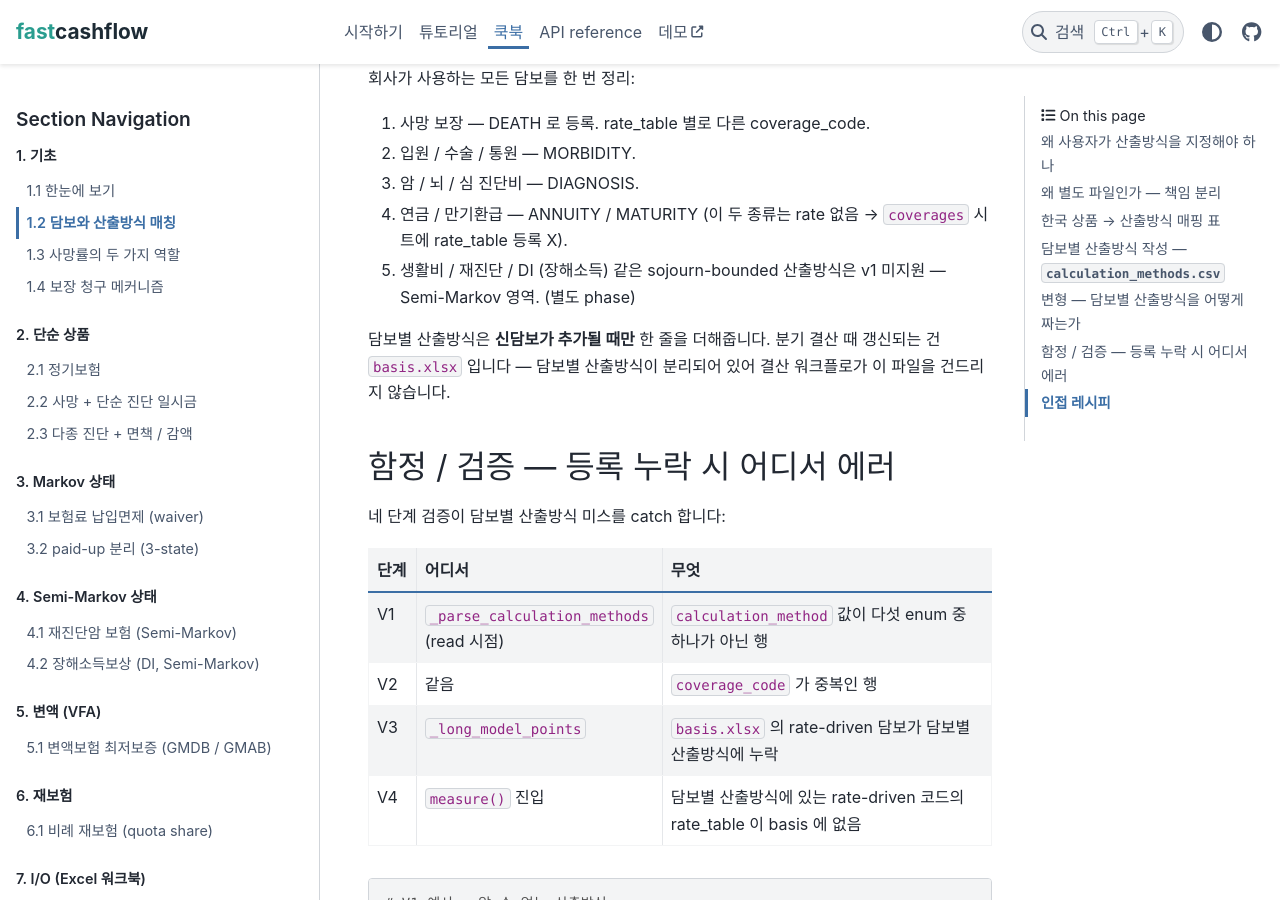
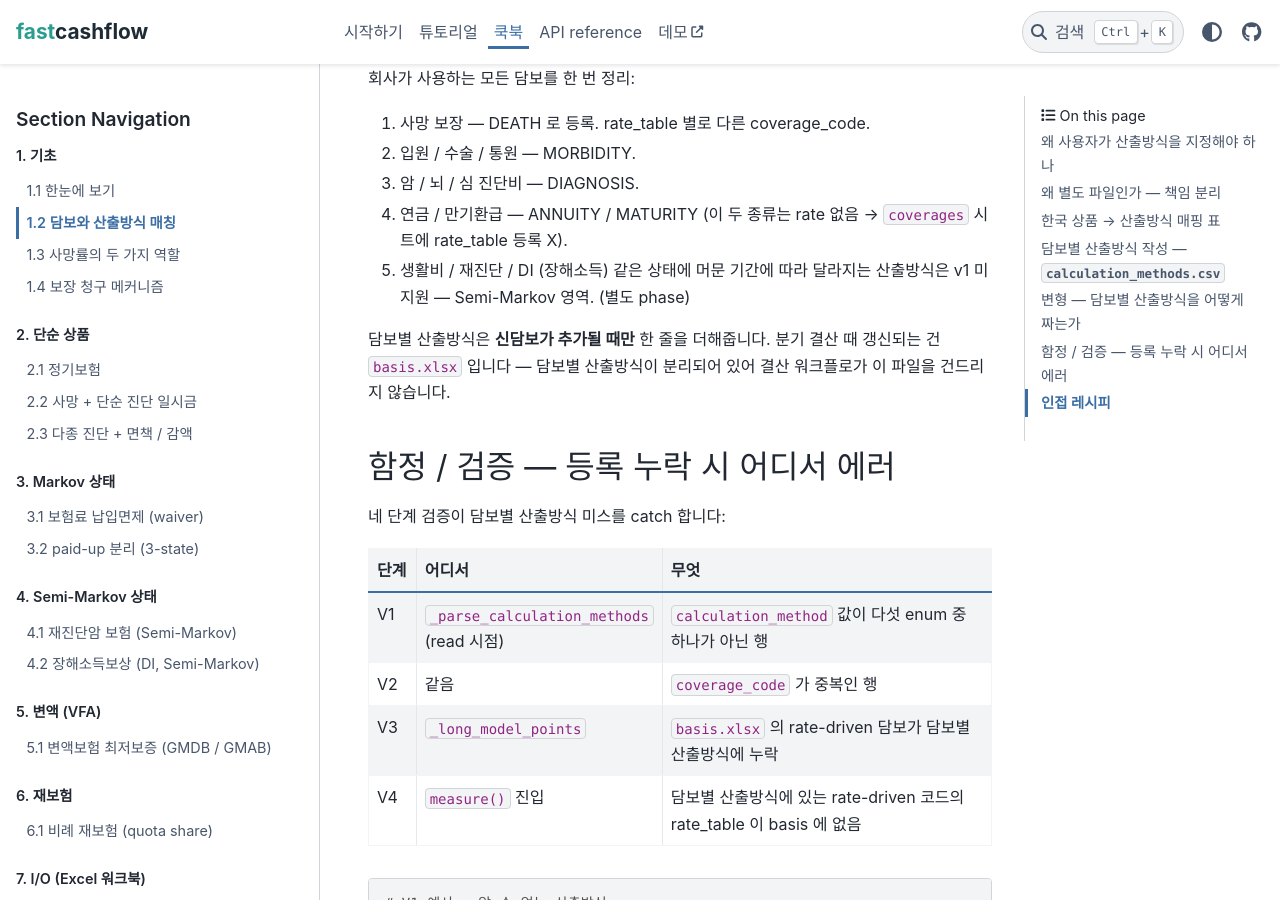
Before and after one commit to seokhoonj/fastcashflow, a Sphinx documentation site: the page built from docs/cookbook/basics/calculation-methods.md, in a window 1280 px wide and 900 px high, scrolled down 4062 px. Built offline with Sphinx 7.4.7 and the PyData theme 0.15.4, drawn with Linux system fonts in a browser that asks for light colours; some of the changed text lies outside the part shown.

Commit message:
docs: plainer Korean for jargon -- sojourn-bounded, footgun
- sojourn-bounded → "상태에 머문 기간(만큼/에 따라)" in calculation-methods
  (both the 생활비 row and the v1-scope list), matching the Semi-Markov
  chapters' framing without the English jargon.
- silent footgun → "조용히 어긋나는 함정" (mortality-roles); footgun →
  "함정" (coverage-mechanics), reusing the cookbook's existing 함정 vocab.

```diff
--- a/docs/cookbook/basics/calculation-methods.md
+++ b/docs/cookbook/basics/calculation-methods.md
@@ -116,7 +116,7 @@ mp = fcf.read_model_points(
   - 1 회 지급, depleting pool. 유사암 등 합성 위험률은 사용자 ETL 에서 미리 합성
 * - 암 진단 생활비 (N 개월 정액)
   - (현 v1 미지원)
-  - 진단 + sojourn-bounded — Semi-Markov 영역. 별도 phase
+  - 진단 후 머문 기간 동안 매월 지급 — Semi-Markov 영역. 별도 phase
 * - 연금 (즉시) / 종신연금
   - ANNUITY
   - rate 없음. 생존자에게 지급
@@ -174,7 +174,7 @@ mortality_tables (또는 incidence_rate_tables) 의 항목을 가리키게
 3. 암 / 뇌 / 심 진단비 — DIAGNOSIS.
 4. 연금 / 만기환급 — ANNUITY / MATURITY (이 두 종류는 rate 없음 →
    `coverages` 시트에 rate_table 등록 X).
-5. 생활비 / 재진단 / DI (장해소득) 같은 sojourn-bounded 산출방식은 v1 미지원 — Semi-Markov
+5. 생활비 / 재진단 / DI (장해소득) 같은 상태에 머문 기간에 따라 달라지는 산출방식은 v1 미지원 — Semi-Markov
    영역. (별도 phase)
 
 담보별 산출방식은 **신담보가 추가될 때만** 한 줄을 더해줍니다. 분기 결산
```
Also changed, not shown: docs/cookbook/basics/coverage-mechanics.md (+1 -1 lines), docs/cookbook/basics/mortality-roles.md (+1 -1 lines).
